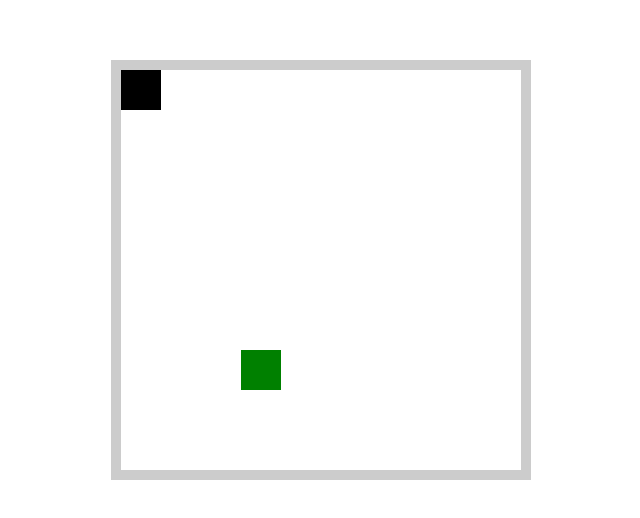
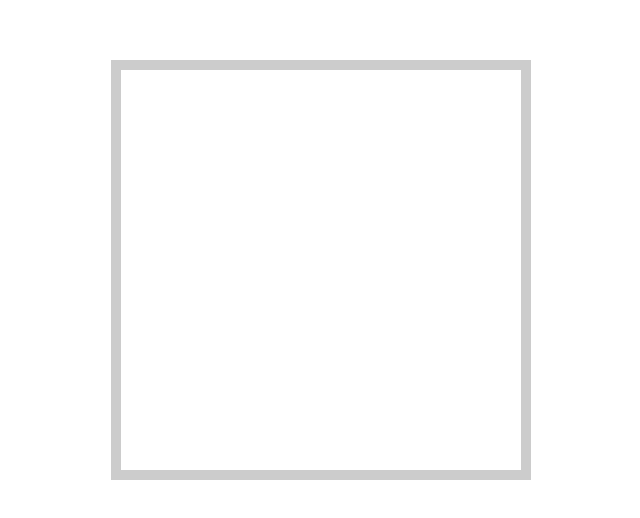
Before and after one commit to sergiocme/pick-fruit, a website: page web/client.html in a window 1280 px wide. Shown: the part 130-648 px from the top of the page, without its empty margins (319-959 px from the left). Drawn offline with Linux system fonts and the light colour scheme.

Commit message:
Remove add player and fruit on create game

```diff
--- a/web/client.html
+++ b/web/client.html
@@ -38,18 +38,6 @@
     input.subcribe(game.movePlayer);
     const canvas = createCanvas(document, game.state);
 
-    game.addPlayer({
-      id: 'player1',
-      positionX: 0,
-      positionY: 0,
-    });
-
-    game.addFruit({
-      id: 'fruit1',
-      positionX: 3,
-      positionY: 7,
-    });
-
     canvas.startRender();
   </script>
 </body>
```
